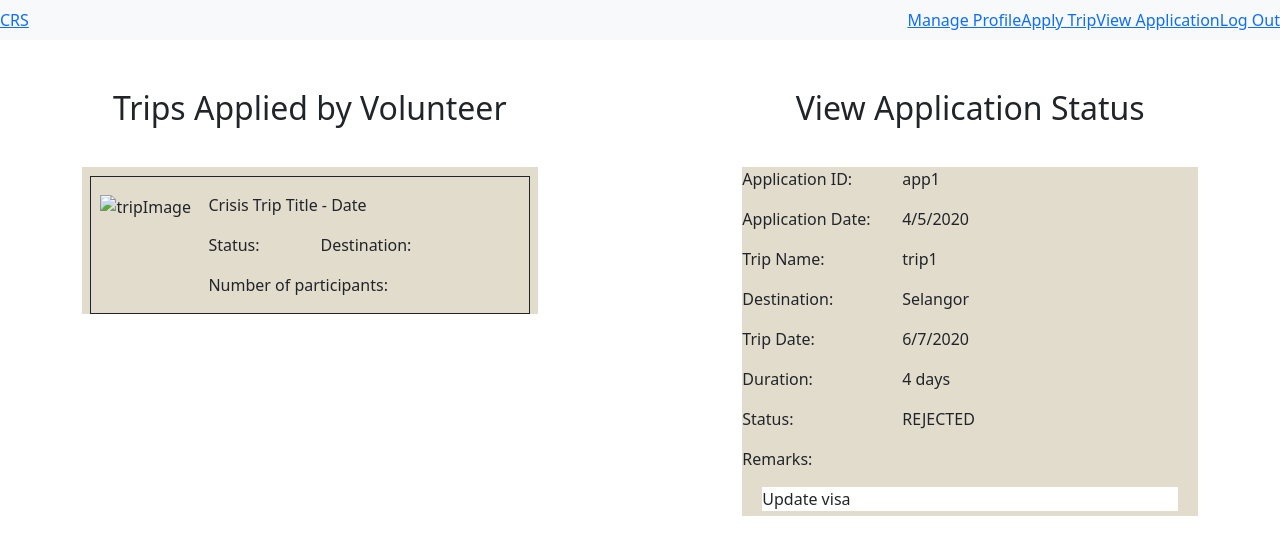
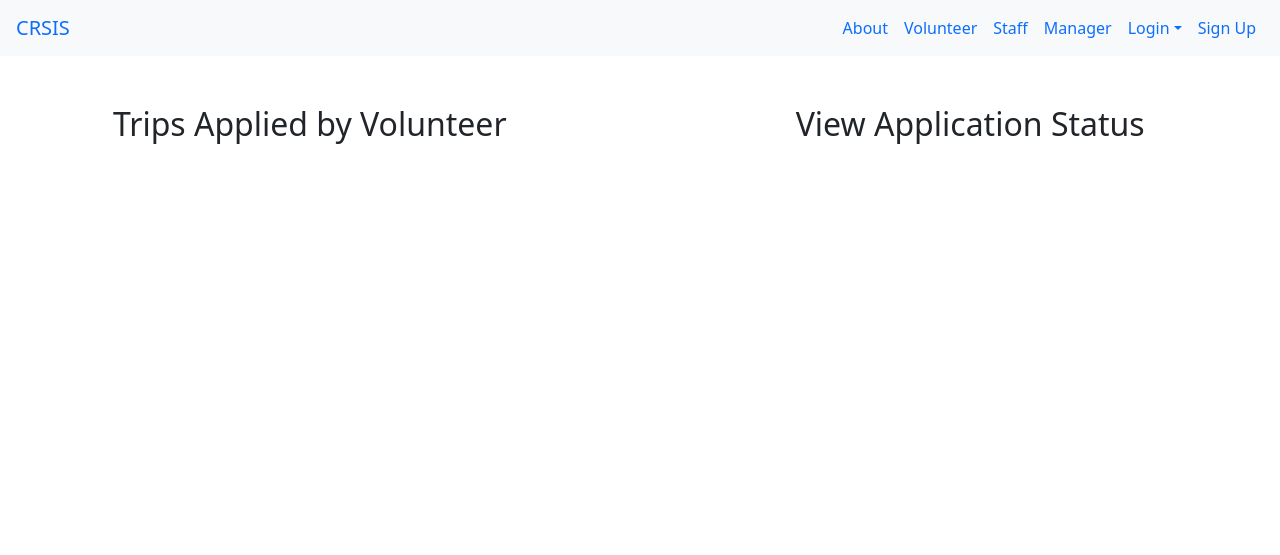
Before and after one commit to Junangan/Project-Lifeline, a PHP site: page /Volunteer/viewapplicationstatus.html in a window 1280 px wide. Shown: the top 555 px of the page. Run offline with PHP 8.4, Linux system fonts and the light colour scheme; some libraries are stand-ins or nearby versions.

Commit message:
Change some style

```diff
--- a/Volunteer/viewapplicationstatus.html
+++ b/Volunteer/viewapplicationstatus.html
@@ -7,29 +7,45 @@
 	<style>
 		.vertical-space {height: 25px;}
 		.button-rounded {border-radius: 5px;}
-		#tripDisplay {
-			background-color: rgb(226, 220, 205);
-			width: 100%;
-		}
-		#applicationDetails {background-color: #E2DCCD;}
-		#remarks {
-			background-color: white;
-			margin: 0px 20px 5px 20px;
-		}
 	</style>
 	<title>View Application Status</title>
 </head>
 <body>
-	<nav class="navbar navbar-expand-sm navbar-light bg-light sticky-top">
-		<a class="navTitle" href="#">CRS</a>
-		<div class="collapse  navbar-collapse" id="myNavbar">
-			<ul class="navbar-nav  w-100 justify-content-end">
-				<li class="nav-item nav"><a class="navItem1" href="ManageProfile.php">Manage Profile</a></li>
-				<li class="nav-item nav"><a class="navItem2" href="#">Apply Trip</a></li>
-				<li class="nav-item nav"><a class="navItem2" href="#">View Application</a></li>
-				<li class="nav-item nav"><a class="navItem2" href="index.html">Log Out</a></li>
-			</ul>
-		</div>
+	<nav class="navbar navbar-expand bg-light primary">
+		<a class="navbar-brand px-3" href="../index.html">CRSIS</a>
+		<button class="navbar-toggler" type="button" data-toggle="collapse" data-target="#navbarNav" aria-controls="navbarNavDropdown" aria-expanded="false" aria-label="Toggle navigation">
+    		<span class="navbar-toggler-icon"></span>
+  		</button>
+
+  		<div class="collapse navbar-collapse justify-content-end px-3" id="navbarNavDropdown">
+  			<ul class="navbar-nav">
+  				<li class="nav-item">
+  					<a class="nav-link" href="#">About</a>
+  				</li>
+  				<!-- TEMP NAV DIRECTORY -->
+  				<li class="nav-item">
+  					<a class="nav-link" href="applytrip.html">Volunteer</a>
+  				</li>
+  				<li class="nav-item">
+  					<a class="nav-link" href="../Staff/">Staff</a>
+  				</li>
+  				<li class="nav-item">
+  					<a class="nav-link" href="../Manager/">Manager</a>
+  				</li>
+  				<!-- TEMP NAV DIRECTORY END -->
+  				<li class="nav-item dropdown">
+  					<a class="nav-link dropdown-toggle" href="#" id="navbarDropdownLogin" data-toggle="dropdown" aria-haspopup="true" aria-expanded="false">Login</a>
+  					<div class="dropdown-menu bg-light" aria-labelledby="navbarDropdownLogin" id="dropdownLogin">
+						<input class="form-control dropdown-item black-50" type="" name="" placeholder="Username">
+						<input class="form-control dropdown-item black-50" type="" name="" placeholder="Password">
+  						<a class="dropdown-item" href="#" for="dropdownLogin" type="submit" method="POST">Login</a>
+  					</div>
+  				</li>
+  				<li class="nav-item">
+  					<a class="nav-link" href="../signup.html">Sign Up</a>
+  				</li>
+  			</ul>
+  		</div>
 	</nav>
 
 	<div class="vertical-space"></div>
@@ -38,136 +54,21 @@
 		<div class="row g-3">
 			<div class="col-md-5">
 				<h2 class="container text-center mb-3 py-4">Trips Applied by Volunteer</h2>
-				<div class="container" id="tripDisplay">
-					<div class="vertical-space"></div>
-					<div class="row g-3 border border-dark mb-3">
-						<div class="col-md-3 text-center"><img src="" alt="tripImage"></div>
-						<div class="col-md-9">
-							<div class="row">
-								<p class="col-12" id="tripIdDate">Crisis Trip Title - Date</p>
-								<p class="col-4" id="tripStatus">Status:</p>
-								<p class="col-8" id="tripDestination">Destination:</p>
-								<p class="col-12" id="tripParticipants">Number of participants:</p>
-							</div>
-						</div>
-					</div>
-				</div>
+				<div class="" id="tripDisplay"></div>
 			</div>
 			<div class="col-md-2"></div>
 			<div class="col-md-5">
 				<h2 class="container text-center mb-3 py-4">View Application Status</h2>
-				<div class="" id="applicationDetails">
-					<div class="row">
-						<div class="col-4">
-							<p>Application ID:</p>
-							<p>Application Date:</p>
-							<p>Trip Name:</p>
-							<p>Destination:</p>
-							<p>Trip Date:</p>
-							<p>Duration:</p>
-							<p>Status:</p>
-						</div>
-						<div class="col-8" id="applicationDetailsOutput">
-							<p id="appID">app1</p>
-							<p id="appDate">4/5/2020</p>
-							<p id="tripID">trip1</p>
-							<p id="location">Selangor</p>
-							<p id="tripDate">6/7/2020</p>
-							<p id="minDuration">4 days</p>
-							<p id="status">REJECTED</p>
-						</div>
-						<div class="col-12">
-							<p>Remarks:</p>
-							<p id="remarks">Update visa</p>
-						</div>
-					</div>
-				</div>
+				<div class="" id="applicationDetails"></div>
 			</div>
 		</div>
 	</div>
 
+
 	<script src="https://code.jquery.com/jquery-3.2.1.slim.min.js" integrity="sha384-KJ3o2DKtIkvYIK3UENzmM7KCkRr/rE9/Qpg6aAZGJwFDMVNA/GpGFF93hXpG5KkN" crossorigin="anonymous"></script>
 	<script src="https://cdnjs.cloudflare.com/ajax/libs/popper.js/1.12.9/umd/popper.min.js" integrity="sha384-ApNbgh9B+Y1QKtv3Rn7W3mgPxhU9K/ScQsAP7hUibX39j7fakFPskvXusvfa0b4Q" crossorigin="anonymous"></script>
 	<script src="https://maxcdn.bootstrapcdn.com/bootstrap/4.0.0/js/bootstrap.min.js" integrity="sha384-JZR6Spejh4U02d8jOt6vLEHfe/JQGiRRSQQxSfFWpi1MquVdAyjUar5+76PVCmYl" crossorigin="anonymous"></script>
-	<script>
-		// dummy data
-		var trip = {tripID: "Trip1", crisisType: "FLOOD", tripDate: "12-6-2020" , location: "Selangor", minDuration: 5, numVolunteers:4, description: "flood in town", requirements: "swimming certs"};
-		// display current number of applicants = getNumVolunteers() - getNumApplications();
 
-		// tripSection.tripID
-		// tripSection.crisisType
-		// tripSection.tripDate
-		// tripSection.location
-		// tripSection.numVolunteers
 
-		rightColAppend = function(){
-			var dRow = document.createElement("div");
-			var d = dRow;
-			dRow.className = "row";
-			d.className = "col-md-9";
-
-			tripIdDate = function(){
-				var disp = document.createTextNode(trip.tripID+" "+trip.tripDate);
-				var p = document.createElement("p");
-				p.className = "col-12";
-				p.appendChild(disp);
-				return p;
-			}
-
-			tripStatus = function(){
-				var disp = document.createTextNode("Status: "+trip.crisisType);
-				var p = document.createElement("p");
-				p.className = "col-4";
-				p.appendChild(disp);
-				return p;
-			}
-
-			tripDestination = function(){
-				var disp = document.createTextNode("Destination: "+trip.location);
-				var p = document.createElement("p");
-				p.className = "col-8";
-				p.appendChild(disp);
-				return p;
-			}
-
-			tripParticipants = function(){
-				var disp = document.createTextNode("Number of participants: "+trip.numVolunteers); //just total of accepted volunteer only
-				var p = document.createElement("p");
-				p.className = "col-12";
-				p.appendChild(disp);
-				return p;
-			}
-
-			dRow.appendChild(tripIdDate());
-			dRow.appendChild(tripDestination());
-			dRow.appendChild(tripParticipants());
-			d.appendChild(dRow);
-			return d;
-		}
-
-		leftColAppend = function(){
-			var d = document.createElement("div");
-			d.className = "col-md-3 text-center";
-			var i = document.createElement("img");
-			i.alt = "tripImage2";
-			d.appendChild(i);
-			return d;
-		}
-
-		tripToDisp = function(){
-			var d = document.createElement("div");
-			d.className = "row g-3 border border-dark mb-3";
-
-			d.appendChild(leftColAppend());
-			d.appendChild(rightColAppend());
-			return d;
-		}
-
-		var tripDiv = document.getElementById("tripDisplay");
-		tripDiv.appendChild(tripToDisp);
-
-		//Application display function
-		var app = {applicationID: "app2", applicationDate: "14/5/2020", status: "REJECTED", remarks: "Upload passport picture again"};
-	</script>
 </body>
 </html>
```
Also changed, not shown: Staff/manageapplications.html (+1 -10 lines), Staff/organizetrip.html (+14 -11 lines), index.php (+5 -2 lines).
